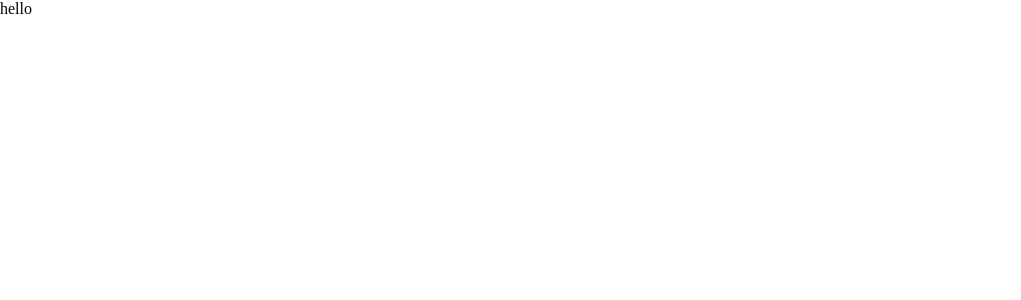
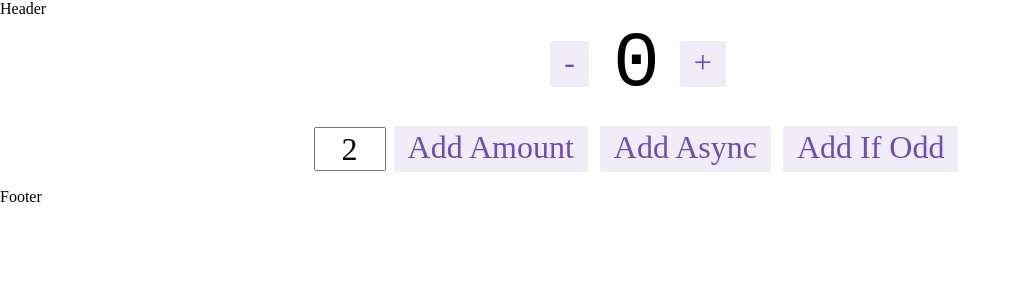
Before and after one commit to StockLin/shopee, a React (Create React App) app: page /counter in a window 1280 px wide. Shown: the top 300 px of the page, without its empty margins (0-1021 px from the left). Built offline with nearby package versions, Linux system fonts and the light colour scheme.

Commit message:
initial layout structure.

```diff
--- a/src/App.tsx
+++ b/src/App.tsx
@@ -1,13 +1,18 @@
 import React from 'react';
 import { BrowserRouter, Routes, Route } from 'react-router-dom';
 import { Normalize } from 'styled-normalize';
+import { Counter } from './features/counter/Counter';
 
 function App() {
   return (
     <React.Fragment>
       <Normalize />
       <div className="App">
-        hello
+        <BrowserRouter>
+          <Routes>
+            <Route path='/counter' element={<Counter />} />
+          </Routes>
+        </BrowserRouter>
       </div>
     </React.Fragment>
   );
--- /dev/null
+++ b/src/features/commons/footer/Footer.tsx
@@ -0,0 +1,9 @@
+import React from 'react'
+
+const Footer : React.FC = () => {
+  return (
+    <div>Footer</div>
+  )
+}
+
+export default Footer
--- /dev/null
+++ b/src/features/commons/header/Header.tsx
@@ -0,0 +1,13 @@
+import React from 'react';
+
+interface IProps {
+  fixed?: boolean
+}
+
+const Header : React.FC<IProps> = ({ fixed = false }) => {
+  return (
+    <div>Header</div>
+  )
+}
+
+export default Header
--- a/src/features/counter/Counter.tsx
+++ b/src/features/counter/Counter.tsx
@@ -10,6 +10,7 @@ import {
   selectCount,
 } from './counterSlice';
 import styles from './Counter.module.css';
+import DefaultLayout from '../../layouts/DefaultLayout';
 
 export function Counter() {
   const count = useAppSelector(selectCount);
@@ -19,7 +20,7 @@ export function Counter() {
   const incrementValue = Number(incrementAmount) || 0;
 
   return (
-    <div>
+    <DefaultLayout>
       <div className={styles.row}>
         <button
           className={styles.button}
@@ -63,6 +64,6 @@ export function Counter() {
           Add If Odd
         </button>
       </div>
-    </div>
+    </DefaultLayout>
   );
 }
--- /dev/null
+++ b/src/layouts/DefaultLayout.tsx
@@ -0,0 +1,22 @@
+import React from 'react';
+import Footer from '../features/commons/footer/Footer';
+import Header from '../features/commons/header/Header';
+
+interface IProps {
+  fixHeader?: boolean,
+  children?: React.ReactNode
+}
+
+const DefaultLayout : React.FC<IProps> = ({ fixHeader=false, children }) => {
+  return (
+    <React.Fragment>
+      <Header />
+
+      { children }
+
+      <Footer />
+    </React.Fragment>
+  )
+}
+
+export default DefaultLayout
```
